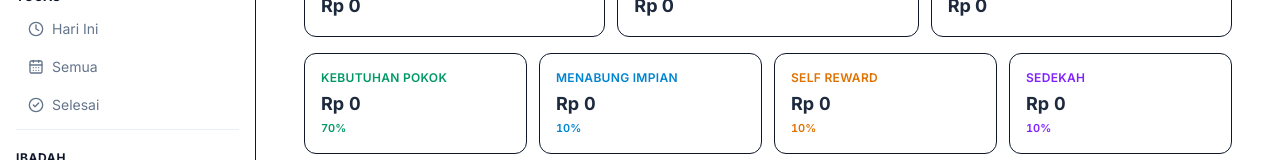
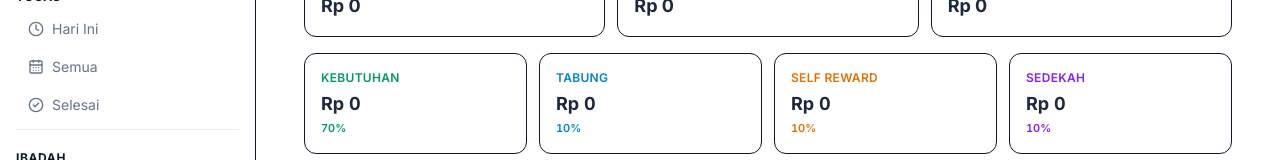
Before and after one commit to adakahroti-hue/daytrack, a Next.js app: page /arus-kas in a window 1280 px wide. Shown: the part 150-310 px from the top of the page. Built offline with nearby package versions, Linux system fonts and the light colour scheme; no server answers; the database is empty.

Commit message:
Arus Kas: rename card Kebutuhan Pokok -> Kebutuhan, Menabung Impian -> Tabung

```diff
--- a/src/app/(dashboard)/arus-kas/page.tsx
+++ b/src/app/(dashboard)/arus-kas/page.tsx
@@ -40,8 +40,8 @@ const TABLE_BORDER = "border-slate-900"
 
 // Alokasi otomatis dari total uang masuk (pay yourself first)
 const BUDGET_ITEMS: { label: string; persen: number; text: string }[] = [
-  { label: "Kebutuhan Pokok", persen: 70, text: "text-emerald-600" },
-  { label: "Menabung Impian", persen: 10, text: "text-sky-600" },
+  { label: "Kebutuhan", persen: 70, text: "text-emerald-600" },
+  { label: "Tabung", persen: 10, text: "text-sky-600" },
   { label: "Self Reward", persen: 10, text: "text-amber-600" },
   { label: "Sedekah", persen: 10, text: "text-violet-600" },
 ]
```
